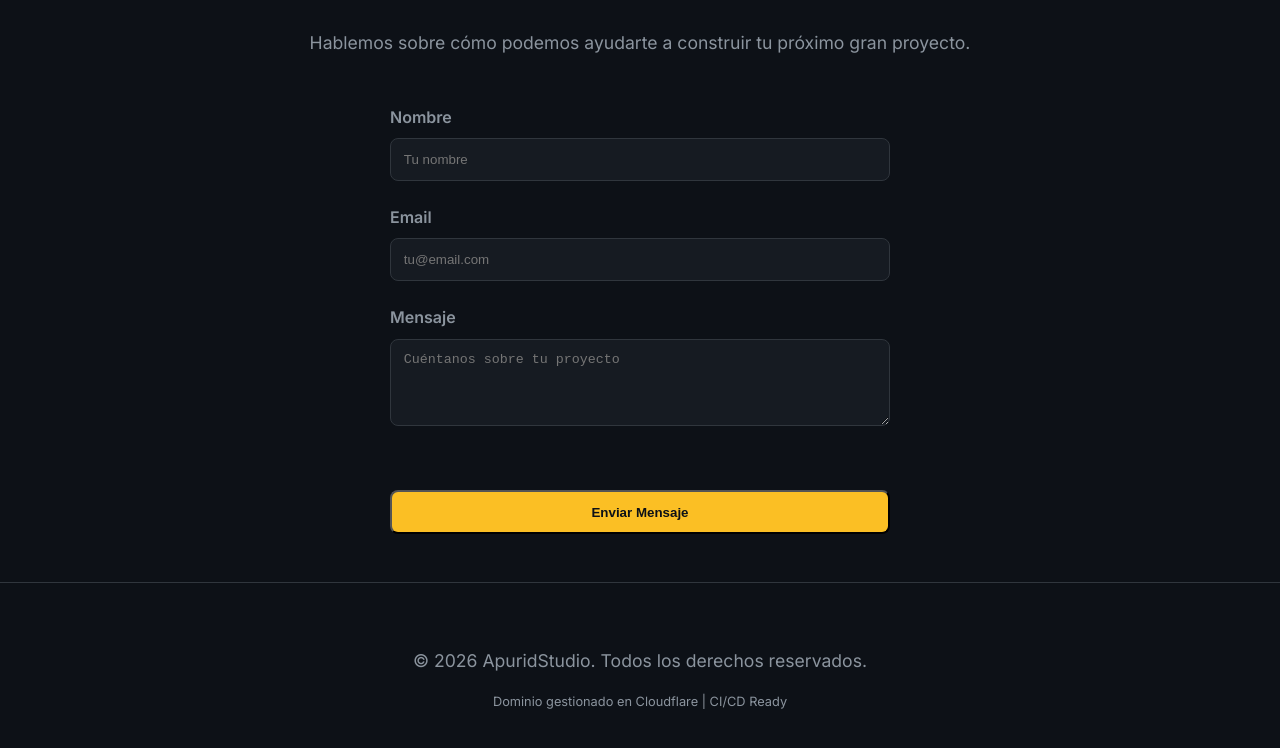
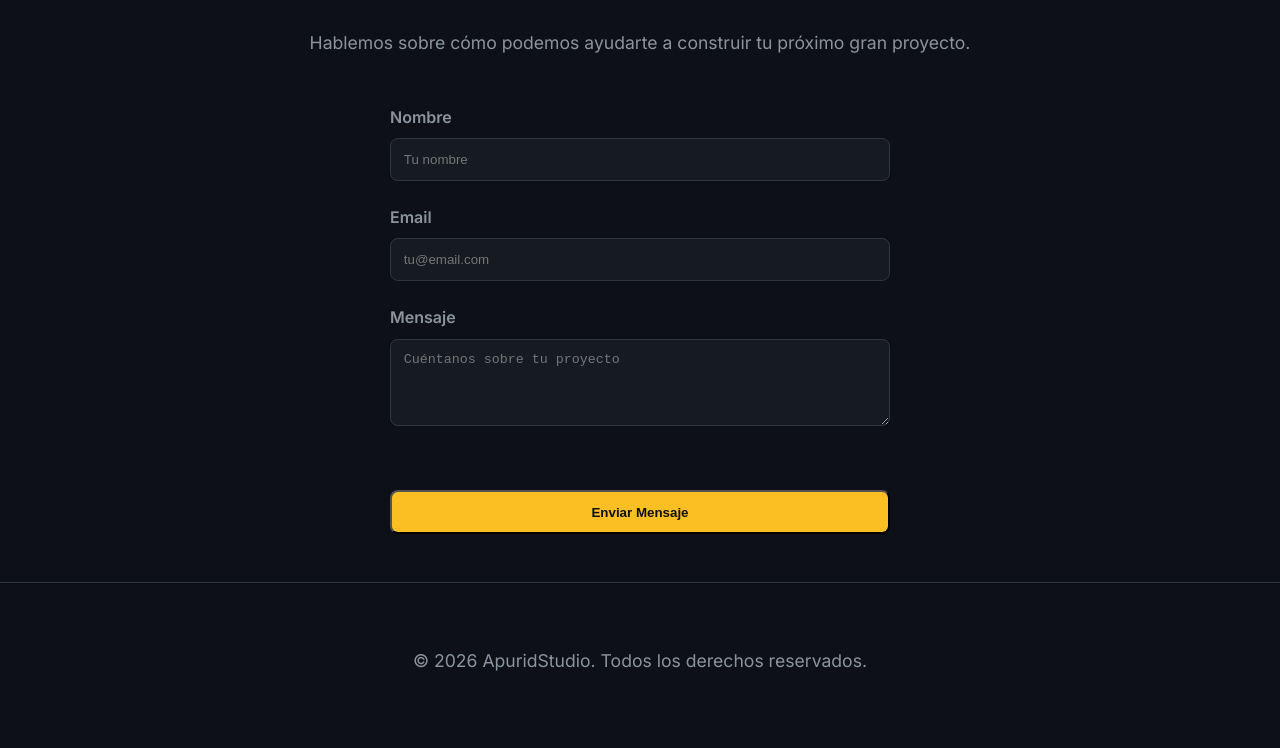
Before and after one commit to IngJefersonGil/ApuridStudio, a website built with Vite: page index.html in a window 1280 px wide. Shown: the part 1473-2221 px from the top of the page. Built offline with nearby package versions, Linux system fonts and the light colour scheme.

Commit message:
ajuste en la informacion mostrada en el footer

```diff
--- a/index.html
+++ b/index.html
@@ -1,12 +1,15 @@
 <!DOCTYPE html>
 <html lang="es">
+
 <head>
     <meta charset="UTF-8">
     <meta name="viewport" content="width=device-width, initial-scale=1.0">
     <title>ApuridStudio | Portfolio de Desarrollo</title>
-    <meta name="description" content="Portfolio de ApuridStudio, expertos en desarrollo de aplicaciones lectoras de cómics y libros con IA.">
+    <meta name="description"
+        content="Portfolio de ApuridStudio, expertos en desarrollo de aplicaciones lectoras de cómics y libros con IA.">
     <link rel="stylesheet" href="./src/index.css">
 </head>
+
 <body>
     <nav>
         <div class="container nav-content">
@@ -22,7 +25,8 @@
     <header class="hero">
         <div class="container hero-content animate">
             <h1>Innovación en Lectura Digital</h1>
-            <p>Transformamos la forma en que el mundo interactúa con el contenido. Especialistas en aplicaciones de lectura y herramientas de IA.</p>
+            <p>Transformamos la forma en que el mundo interactúa con el contenido. Especialistas en aplicaciones de
+                lectura y herramientas de IA.</p>
             <a href="#proyectos" class="btn btn-primary">Ver Portafolio</a>
         </div>
     </header>
@@ -36,7 +40,8 @@
                 <div class="card-body">
                     <span class="tag">CIMOK | Historias Digitales</span>
                     <h3>CIMOK</h3>
-                    <p>Lector premium de cómics con estadísticas en tiempo real, seguimiento de lectura y una interfaz optimizada para dispositivos móviles.</p>
+                    <p>Lector premium de cómics con estadísticas en tiempo real, seguimiento de lectura y una interfaz
+                        optimizada para dispositivos móviles.</p>
                 </div>
             </div>
 
@@ -46,7 +51,8 @@
                 <div class="card-body">
                     <span class="tag">Education / AI</span>
                     <h3>Lector de Libros IA</h3>
-                    <p>Plataforma de lectura enriquecida con funciones de inteligencia artificial para resúmenes y asistencia inteligente.</p>
+                    <p>Plataforma de lectura enriquecida con funciones de inteligencia artificial para resúmenes y
+                        asistencia inteligente.</p>
                 </div>
             </div>
 
@@ -65,7 +71,8 @@
     <section id="experiencia" class="container">
         <div style="text-align: center; max-width: 800px; margin: 0 auto;" class="animate">
             <h2>Nuestra Especialidad</h2>
-            <p>En ApuridStudio, nos enfocamos en aplicaciones que no solo funcionan, sino que cautivan. Dominamos el desarrollo responsive y la integración de IA para crear productos premium.</p>
+            <p>En ApuridStudio, nos enfocamos en aplicaciones que no solo funcionan, sino que cautivan. Dominamos el
+                desarrollo responsive y la integración de IA para crear productos premium.</p>
         </div>
     </section>
 
@@ -93,10 +100,10 @@
     <footer>
         <div class="container">
             <p>&copy; 2026 ApuridStudio. Todos los derechos reservados.</p>
-            <p style="font-size: 0.8rem; margin-top: 1rem;">Dominio gestionado en Cloudflare | CI/CD Ready</p>
         </div>
     </footer>
 
     <script type="module" src="./src/main.js"></script>
 </body>
+
 </html>
```
